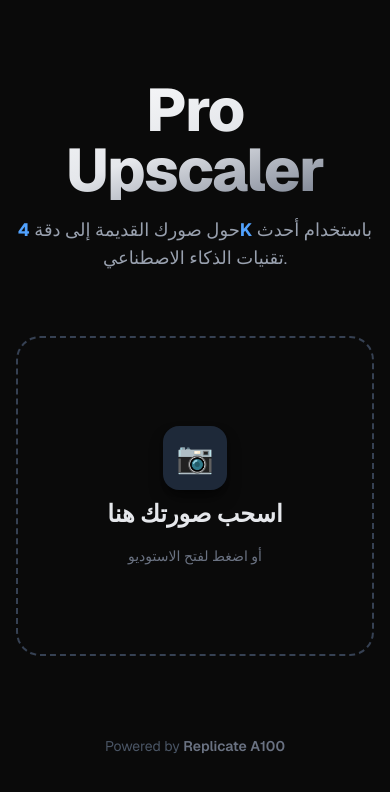
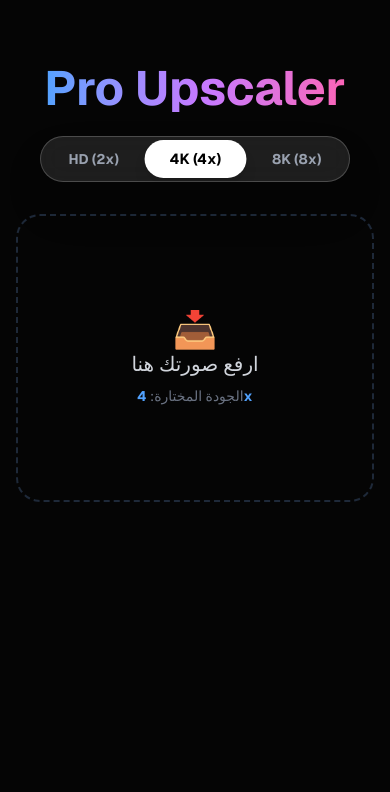
Before and after one commit to redts7x-dotcom/ai-upscaler, a Next.js app: page / in a window 390 px wide. Shown: the top 792 px of the page. Built offline with nearby package versions, Linux system fonts and the light colour scheme.

Commit message:
Update page.js

```diff
--- a/app/page.js
+++ b/app/page.js
@@ -1,5 +1,5 @@
 "use client";
-import { useState, useRef, useEffect } from 'react';
+import { useState } from 'react';
 import { useDropzone } from 'react-dropzone';
 import { motion } from 'framer-motion';
 
@@ -8,10 +8,10 @@ export default function Home() {
   const [result, setResult] = useState(null);
   const [loading, setLoading] = useState(false);
   const [downloading, setDownloading] = useState(false);
+  const [scale, setScale] = useState(4); // القيمة الافتراضية 4x
   const [sliderPosition, setSliderPosition] = useState(50);
   const [isResizing, setIsResizing] = useState(false);
 
-  // --- دالة التحميل الذكية ---
   const downloadImage = async (url) => {
     setDownloading(true);
     try {
@@ -20,7 +20,7 @@ export default function Home() {
       const blobUrl = window.URL.createObjectURL(blob);
       const link = document.createElement('a');
       link.href = blobUrl;
-      link.download = `Pro_Upscale_${Date.now()}.png`;
+      link.download = `Upscale_${scale}x_${Date.now()}.png`;
       document.body.appendChild(link);
       link.click();
       document.body.removeChild(link);
@@ -30,7 +30,6 @@ export default function Home() {
     }
     setDownloading(false);
   };
-  // -------------------------
 
   const onDrop = async (acceptedFiles) => {
     const f = acceptedFiles[0];
@@ -41,6 +40,7 @@ export default function Home() {
 
     const formData = new FormData();
     formData.append("image", f);
+    formData.append("scale", scale); // إرسال خيار المستخدم
 
     try {
       const res = await fetch('/api/upscale', { method: 'POST', body: formData });
@@ -58,9 +58,6 @@ export default function Home() {
 
   const { getRootProps, getInputProps, isDragActive } = useDropzone({ onDrop });
 
-  // منطق شريط المقارنة (Slider)
-  const handleMouseDown = () => setIsResizing(true);
-  const handleMouseUp = () => setIsResizing(false);
   const handleMouseMove = (e) => {
     if (!isResizing) return;
     const rect = e.currentTarget.getBoundingClientRect();
@@ -70,156 +67,124 @@ export default function Home() {
   };
 
   return (
-    <div className="min-h-screen bg-[#0a0a0a] text-white font-sans selection:bg-purple-500 selection:text-white overflow-x-hidden relative">
-      {/* خلفية جمالية */}
-      <div className="fixed top-0 left-0 w-full h-full overflow-hidden -z-10">
-        <div className="absolute top-[-10%] left-[-10%] w-[40%] h-[40%] bg-purple-900/30 rounded-full blur-[120px] animate-pulse"></div>
-        <div className="absolute bottom-[-10%] right-[-10%] w-[40%] h-[40%] bg-blue-900/20 rounded-full blur-[120px] animate-pulse delay-1000"></div>
+    <div className="min-h-screen bg-[#050505] text-white font-sans overflow-x-hidden relative selection:bg-blue-500 selection:text-white">
+      {/* خلفية حية */}
+      <div className="fixed inset-0 -z-10 overflow-hidden">
+        <div className="absolute top-[-20%] left-[-10%] w-[50%] h-[50%] bg-blue-900/20 rounded-full blur-[150px] animate-pulse"></div>
+        <div className="absolute bottom-[-20%] right-[-10%] w-[50%] h-[50%] bg-purple-900/20 rounded-full blur-[150px] animate-pulse delay-700"></div>
       </div>
 
-      <main className="container mx-auto px-4 py-20 flex flex-col items-center">
+      <main className="container mx-auto px-4 py-16 flex flex-col items-center">
 
-        {/* العنوان */}
-        <motion.div
-          initial={{ opacity: 0, y: 30 }}
+        <motion.h1
+          initial={{ opacity: 0, y: -20 }}
           animate={{ opacity: 1, y: 0 }}
-          className="text-center mb-16 space-y-4"
+          className="text-5xl md:text-7xl font-bold mb-6 bg-gradient-to-r from-blue-400 via-purple-400 to-pink-400 bg-clip-text text-transparent text-center"
         >
-          <h1 className="text-6xl md:text-7xl font-extrabold bg-gradient-to-br from-white via-gray-200 to-gray-500 bg-clip-text text-transparent tracking-tight">
-            Pro Upscaler
-          </h1>
-          <p className="text-gray-400 text-lg md:text-xl max-w-2xl mx-auto font-light">
-            حول صورك القديمة إلى دقة <span className="text-blue-400 font-bold">4K</span> باستخدام أحدث تقنيات الذكاء الاصطناعي.
-          </p>
-        </motion.div>
+          Pro Upscaler
+        </motion.h1>
 
-        {/* منطقة الرفع */}
+        {/* --- شريط اختيار الجودة الزجاجي --- */}
+        {!loading && !result && (
+          <motion.div
+            initial={{ opacity: 0, scale: 0.9 }}
+            animate={{ opacity: 1, scale: 1 }}
+            className="mb-8 p-1 bg-white/10 backdrop-blur-md border border-white/20 rounded-full flex gap-1 shadow-2xl"
+          >
+            {[
+              { label: 'HD (2x)', value: 2, color: 'hover:text-green-400' },
+              { label: '4K (4x)', value: 4, color: 'hover:text-blue-400' },
+              { label: '8K (8x)', value: 8, color: 'hover:text-purple-400' },
+            ].map((opt) => (
+              <button
+                key={opt.value}
+                onClick={() => setScale(opt.value)}
+                className={`
+                  px-6 py-2 rounded-full text-sm font-bold transition-all duration-300
+                  ${scale === opt.value
+                    ? 'bg-white text-black shadow-lg scale-105'
+                    : `text-gray-400 hover:bg-white/5 ${opt.color}`}
+                `}
+              >
+                {opt.label}
+              </button>
+            ))}
+          </motion.div>
+        )}
+        {/* ---------------------------------- */}
+
         {!result && (
-          <motion.div
-            initial={{ scale: 0.9, opacity: 0 }}
-            animate={{ scale: 1, opacity: 1 }}
+          <div
             {...getRootProps()}
             className={`
-              w-full max-w-2xl h-80 rounded-3xl border-2 border-dashed transition-all duration-300 flex flex-col items-center justify-center cursor-pointer group
-              ${isDragActive ? 'border-blue-500 bg-blue-500/10' : 'border-gray-700 hover:border-blue-400/50 hover:bg-white/5'}
-              ${loading ? 'pointer-events-none border-none' : ''}
+              w-full max-w-2xl h-72 rounded-3xl border-2 border-dashed transition-all duration-300 flex flex-col items-center justify-center cursor-pointer
+              ${isDragActive ? 'border-blue-500 bg-blue-500/10' : 'border-gray-800 hover:border-gray-600 hover:bg-white/5'}
+              ${loading ? 'pointer-events-none opacity-50' : ''}
             `}
           >
             <input {...getInputProps()} />
-
             {loading ? (
-              <div className="flex flex-col items-center gap-6 w-full max-w-xs">
-                <div className="relative w-20 h-20">
-                   <div className="absolute inset-0 border-4 border-gray-700 rounded-full"></div>
-                   <div className="absolute inset-0 border-4 border-blue-500 rounded-full border-t-transparent animate-spin"></div>
-                </div>
-                <div className="text-center space-y-2">
-                  <p className="text-xl font-bold text-white animate-pulse">جاري المعالجة...</p>
-                  <p className="text-sm text-gray-400">نرفع الجودة ونحسن التفاصيل (A100)</p>
-                </div>
+              <div className="flex flex-col items-center gap-4">
+                <div className="w-12 h-12 border-4 border-blue-500 border-t-transparent rounded-full animate-spin"></div>
+                <p className="text-blue-400 animate-pulse">جاري تحويل الصورة إلى {scale === 2 ? 'HD' : scale === 4 ? '4K' : '8K'}...</p>
               </div>
             ) : (
-              <div className="text-center space-y-4 group-hover:scale-105 transition-transform">
-                <div className="w-16 h-16 bg-gray-800 rounded-2xl flex items-center justify-center mx-auto mb-2 text-3xl shadow-lg shadow-black/50">
-                  📷
-                </div>
-                <p className="text-2xl font-bold text-gray-200">اسحب صورتك هنا</p>
-                <p className="text-gray-500 text-sm">أو اضغط لفتح الاستوديو</p>
+              <div className="text-center space-y-2">
+                <span className="text-4xl">📥</span>
+                <p className="text-xl font-medium text-gray-300">ارفع صورتك هنا</p>
+                <p className="text-sm text-gray-500">الجودة المختارة: <span className="text-blue-400 font-bold">{scale}x</span></p>
               </div>
             )}
-          </motion.div>
+          </div>
         )}
 
-        {/* النتيجة والمقارنة */}
         {result && (
           <motion.div
             initial={{ opacity: 0, y: 50 }}
             animate={{ opacity: 1, y: 0 }}
-            className="w-full max-w-4xl bg-gray-900/60 backdrop-blur-xl border border-white/10 p-2 rounded-3xl shadow-2xl overflow-hidden"
+            className="w-full max-w-4xl bg-black/40 backdrop-blur-xl border border-white/10 rounded-3xl overflow-hidden shadow-2xl mt-8"
           >
-            {/* شريط الأدوات العلوي */}
-            <div className="flex justify-between items-center px-6 py-4 border-b border-white/5">
-              <span className="text-gray-400 text-sm">✨ تم التحسين بنجاح</span>
-              <button
-                onClick={() => {setResult(null); setFile(null);}}
-                className="text-sm text-red-400 hover:text-red-300 transition-colors"
-              >
-                حذف ورفع جديدة
-              </button>
-            </div>
-
-            {/* منطقة المقارنة (Slider) */}
+            {/* Slider Comparison */}
             <div
-              className="relative w-full h-[500px] cursor-ew-resize select-none bg-black group"
+              className="relative w-full h-[500px] cursor-ew-resize select-none bg-black/50 group"
               onMouseMove={handleMouseMove}
-              onMouseDown={handleMouseDown}
-              onMouseUp={handleMouseUp}
-              onMouseLeave={handleMouseUp}
+              onMouseDown={() => setIsResizing(true)}
+              onMouseUp={() => setIsResizing(false)}
+              onMouseLeave={() => setIsResizing(false)}
               onTouchMove={(e) => {
                  const rect = e.currentTarget.getBoundingClientRect();
                  const x = e.touches[0].clientX - rect.left;
                  setSliderPosition(Math.max(0, Math.min(100, (x / rect.width) * 100)));
               }}
             >
-              {/* الصورة الأصلية (الخلفية) */}
-              <img src={file} className="absolute inset-0 w-full h-full object-contain opacity-50 blur-sm scale-105" alt="Blur BG" />
-              <img src={file} className="absolute inset-0 w-full h-full object-contain" alt="Original" />
-
-              {/* الصورة المحسنة (المقصوصة) */}
-              <div
-                className="absolute inset-0 w-full h-full overflow-hidden"
-                style={{ clipPath: `polygon(${sliderPosition}% 0, 100% 0, 100% 100%, ${sliderPosition}% 100%)` }}
-              >
-                 <img src={result} className="absolute inset-0 w-full h-full object-contain" alt="Enhanced" />
-                 {/* علامة HD */}
-                 <div className="absolute top-4 right-4 bg-blue-600/90 text-white text-xs font-bold px-2 py-1 rounded shadow-lg backdrop-blur">
-                   AFTER (AI)
-                 </div>
+              <img src={file} className="absolute inset-0 w-full h-full object-contain opacity-50 blur-lg scale-110" />
+              <img src={file} className="absolute inset-0 w-full h-full object-contain" />
+              <div className="absolute inset-0 w-full h-full overflow-hidden" style={{ clipPath: `polygon(${sliderPosition}% 0, 100% 0, 100% 100%, ${sliderPosition}% 100%)` }}>
+                 <img src={result} className="absolute inset-0 w-full h-full object-contain" />
+                 <div className="absolute top-4 right-4 bg-blue-600/90 text-white text-[10px] font-bold px-2 py-1 rounded backdrop-blur">AFTER ({scale}x)</div>
               </div>
-
-              {/* علامة الأصلية */}
-              <div className="absolute top-4 left-4 bg-gray-800/80 text-white text-xs font-bold px-2 py-1 rounded shadow-lg backdrop-blur">
-                BEFORE
-              </div>
-
-              {/* الخط الفاصل */}
-              <div
-                className="absolute top-0 bottom-0 w-1 bg-white cursor-ew-resize shadow-[0_0_20px_rgba(0,0,0,0.5)] z-10 flex items-center justify-center"
-                style={{ left: `${sliderPosition}%` }}
-              >
-                <div className="w-8 h-8 bg-white rounded-full shadow-lg flex items-center justify-center text-gray-900 text-xs font-bold">
-                  ⬌
-                </div>
+              <div className="absolute top-4 left-4 bg-gray-800/80 text-white text-[10px] font-bold px-2 py-1 rounded backdrop-blur">BEFORE</div>
+              <div className="absolute top-0 bottom-0 w-0.5 bg-white cursor-ew-resize shadow-[0_0_15px_rgba(255,255,255,0.8)] z-10" style={{ left: `${sliderPosition}%` }}>
+                <div className="absolute top-1/2 left-1/2 -translate-x-1/2 -translate-y-1/2 w-8 h-8 bg-white rounded-full flex items-center justify-center shadow-lg text-black text-xs">↔</div>
               </div>
             </div>
 
-            {/* منطقة التحميل */}
-            <div className="p-8 flex flex-col md:flex-row items-center justify-between gap-6 bg-black/20">
-              <div className="text-center md:text-left">
-                 <h3 className="text-xl font-bold text-white mb-1">جاهزة للتحميل 🚀</h3>
-                 <p className="text-gray-400 text-sm">الدقة: فائقة الجودة (Super Resolution)</p>
+            <div className="p-6 flex flex-wrap justify-between items-center gap-4 border-t border-white/10">
+              <div>
+                <h3 className="text-lg font-bold text-white">تمت المعالجة بنجاح ✨</h3>
+                <p className="text-gray-400 text-sm">مستوى التكبير: {scale} أضعاف</p>
               </div>
-
-              <div className="flex gap-4">
-                 <button
-                   onClick={() => downloadImage(result)}
-                   disabled={downloading}
-                   className={`
-                     px-8 py-3 rounded-xl font-bold text-white shadow-lg transition-all hover:scale-105 active:scale-95 flex items-center gap-2
-                     ${downloading ? 'bg-gray-600 cursor-not-allowed' : 'bg-gradient-to-r from-blue-600 to-purple-600 hover:shadow-blue-500/30'}
-                   `}
-                 >
-                   {downloading ? 'جاري التحميل...' : '📥 تحميل الجودة الأصلية'}
+              <div className="flex gap-3">
+                 <button onClick={() => downloadImage(result)} disabled={downloading} className="bg-white text-black px-6 py-2 rounded-full font-bold hover:scale-105 transition-transform flex items-center gap-2">
+                   {downloading ? 'جاري التحميل...' : '⬇️ تحميل'}
+                 </button>
+                 <button onClick={() => {setResult(null); setFile(null);}} className="bg-white/10 text-white px-6 py-2 rounded-full font-bold hover:bg-white/20 transition-colors">
+                   صورة جديدة
                  </button>
               </div>
             </div>
           </motion.div>
         )}
-
-        <footer className="mt-20 text-gray-600 text-sm">
-          Powered by <span className="text-gray-500 font-semibold">Replicate A100</span>
-        </footer>
-
       </main>
     </div>
   );
```
